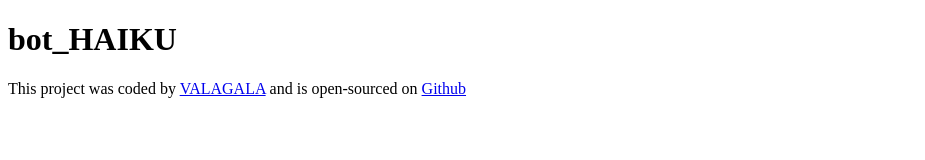
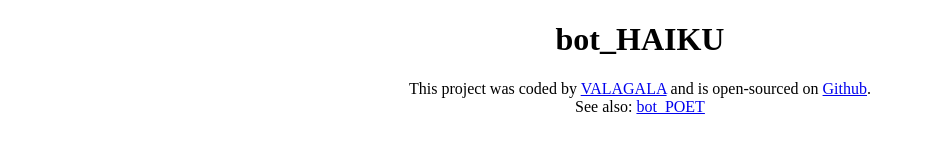
Before and after one commit to VALA9GALA/bot_HAIKU, a plain HTML site: page index.html in a window 1280 px wide. Shown: the whole page, without its empty margins (0-925 px from the left). Drawn offline with Linux system fonts and the light colour scheme.

Commit message:
linked to bot_POET project

```diff
--- a/index.html
+++ b/index.html
@@ -15,12 +15,19 @@
         target="_blank"
         rel="noopener noreferrer"
         >VALAGALA</a
-      > and is open-sourced on
+      >
+      and is open-sourced on
       <a
         href="https://github.com/VALA9GALA/bot_HAIKU"
         target="_blank"
         rel="noopener noreferrer"
         >Github</a
+      >.<br />See also:
+      <a
+        href="https://bot-poet.netlify.app/"
+        target="_blank"
+        rel="noopener noreferrer"
+        >bot_POET</a
       >
     </footer>
     <script src="src/index.js"></script>
--- a/src/style.css
+++ b/src/style.css
@@ -0,0 +1,6 @@
+h1 {
+  text-align: center;
+}
+footer {
+  text-align: center;
+}
```
